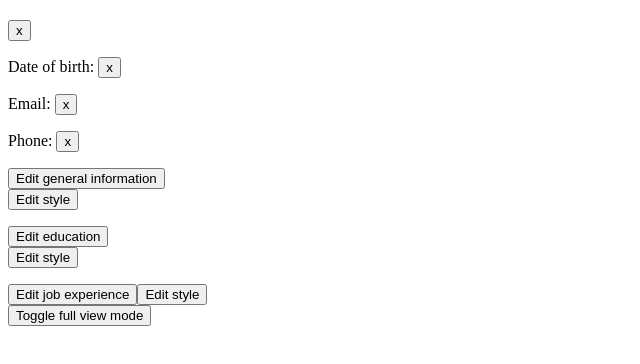
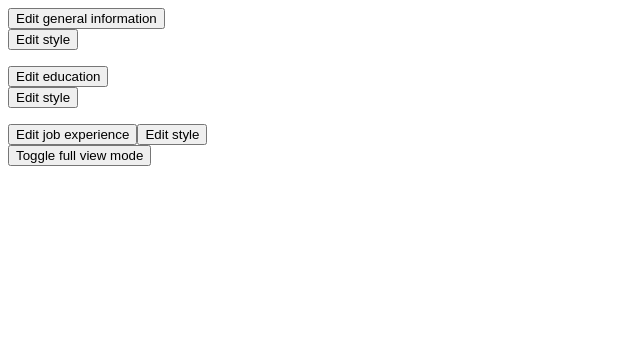
Before and after one commit to Diesel01/cv-project, a React (Create React App) app: page / in a window 1280 px wide. Shown: the top 364 px of the page, without its empty margins (0-640 px from the left). Built offline with nearby package versions, Linux system fonts and the light colour scheme.

Commit message:
Added a "display" property to this.state.generalInfo, that changes value whenever another property changes. This allows for the GeneralInfo component only to be displayed when there's actual data to show. Might implement the same thing with Education and JobExp

```diff
--- a/src/App.js
+++ b/src/App.js
@@ -15,7 +15,9 @@ class App extends React.Component{
     super();
 
     this.state = {
-      generalInfo: { },
+      generalInfo: {
+        display: false
+      },
 
       education: [ ],
 
@@ -46,9 +48,10 @@ class App extends React.Component{
   }
 
   editGeneralInfo(e){
+
     if(e.target.name !== 'dateBirth'){
       this.setState({
-        generalInfo: { ...this.state.generalInfo, [e.target.name]: e.target.value }
+        generalInfo: { ...this.state.generalInfo, [e.target.name]: e.target.value, display: true }
       }, () => { console.log(this.state) })
 
     }else{
@@ -57,7 +60,7 @@ class App extends React.Component{
         if (date < today){
           let stringDate = format(date, "do 'of' MMMM, yyyy")
           this.setState({
-            generalInfo: { ...this.state.generalInfo, [e.target.name]: stringDate }
+            generalInfo: { ...this.state.generalInfo, [e.target.name]: stringDate, display: true }
           }, () => { console.log(this.state) })
         }else{
           alert("Please insert a valid date")
@@ -166,7 +169,7 @@ class App extends React.Component{
 
         {/* General infomation section ---------------------------------------------------------------------- */}
         <section>
-          <GeneralInfo {... this.state.generalInfo} deleteGeneralInfo = {this.deleteGeneralInfo} />
+          { this.state.generalInfo.display ? <GeneralInfo {...this.state.generalInfo} deleteGeneralInfo = {this.deleteGeneralInfo} /> : null }
 
           <button onClick = { () => {document.getElementById("editGenInfoForm").hidden = false} }> Edit general information </button>
           <GenInfoForm  editGeneralInfo = {this.editGeneralInfo}/>
```
